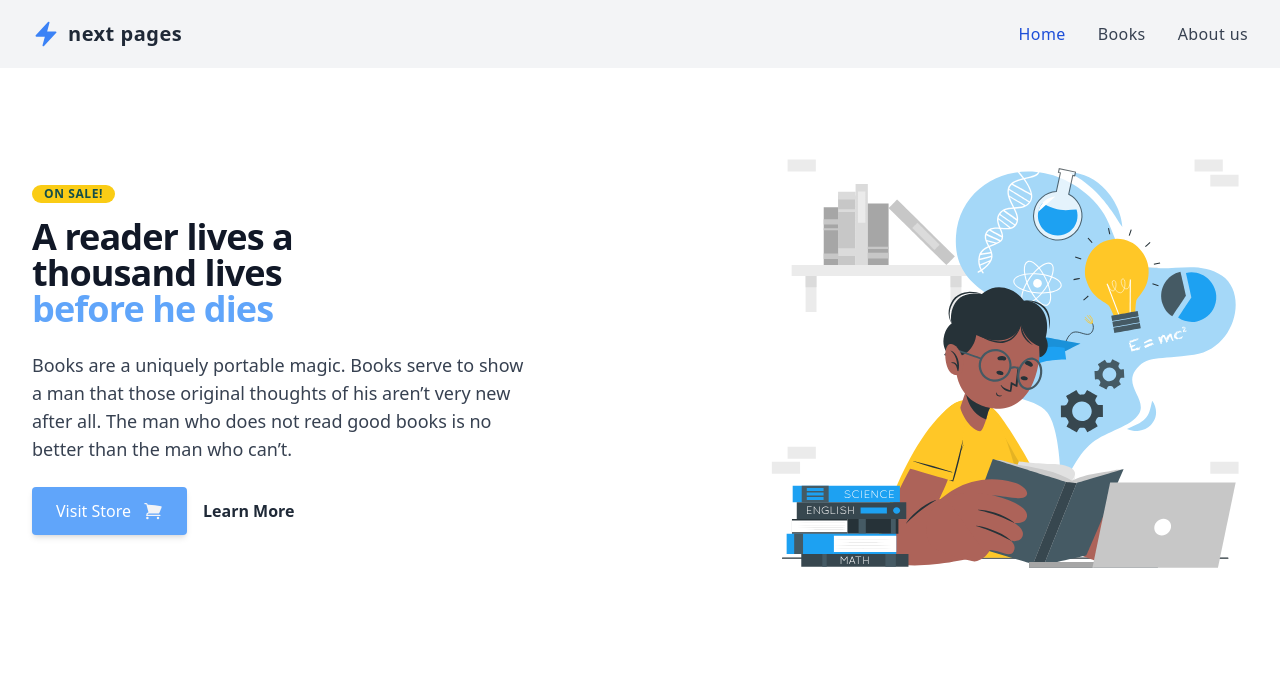
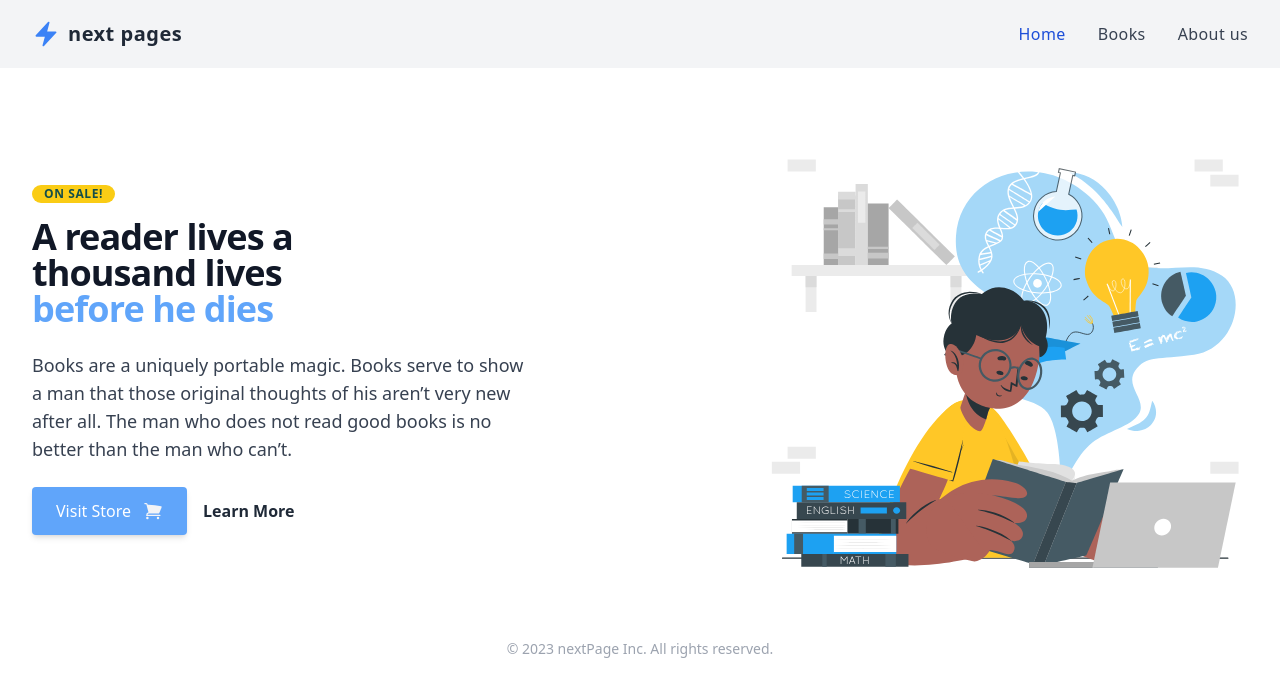
Before and after one commit to sarwar1821201/book-selling-by-react-router, a React (Vite) app: page / in a window 1280 px wide. Shown: the top 696 px of the page. Built offline with nearby package versions, Linux system fonts and the light colour scheme.

Commit message:
set footer route

```diff
--- /dev/null
+++ b/src/components/Footer/Footer.jsx
@@ -0,0 +1,13 @@
+import React from 'react';
+
+const Footer = () => {
+    return (
+        <footer className='px-4 divide-y  text-gray-800 relative bottom-0 left-0'>
+        <div className='py-6 text-sm text-center text-gray-400'>
+          © 2023 nextPage Inc. All rights reserved.
+        </div>
+      </footer>
+    );
+};
+
+export default Footer;
--- a/src/components/Home/Home.jsx
+++ b/src/components/Home/Home.jsx
@@ -1,6 +1,7 @@
 import React from 'react';
 import Header from '../Header/Header';
 import { Outlet, useNavigation } from 'react-router-dom';
+import Footer from '../Footer/Footer';
 
 const Home = () => {
     const navigation= useNavigation();
@@ -15,6 +16,7 @@
             </div>
 
             <Outlet></Outlet>
+            <Footer></Footer>
         </div>
     );
 };
```
